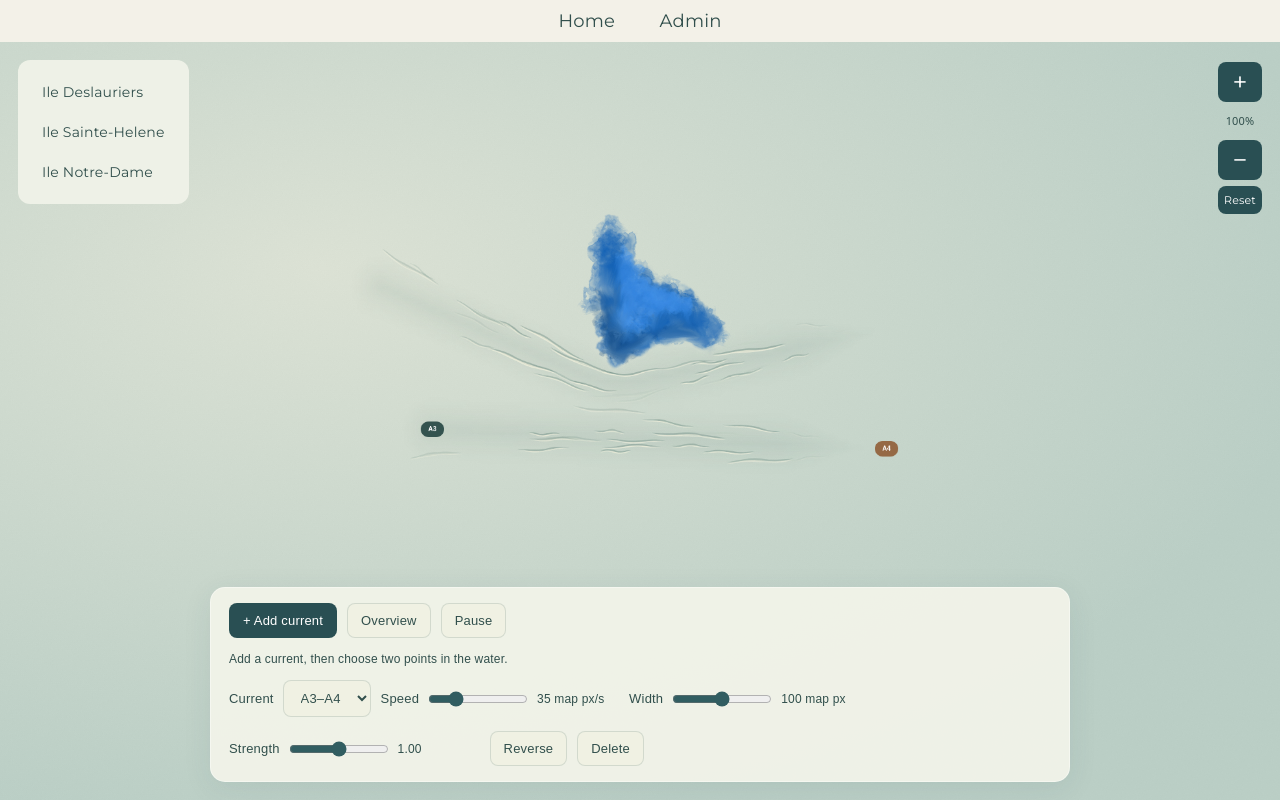
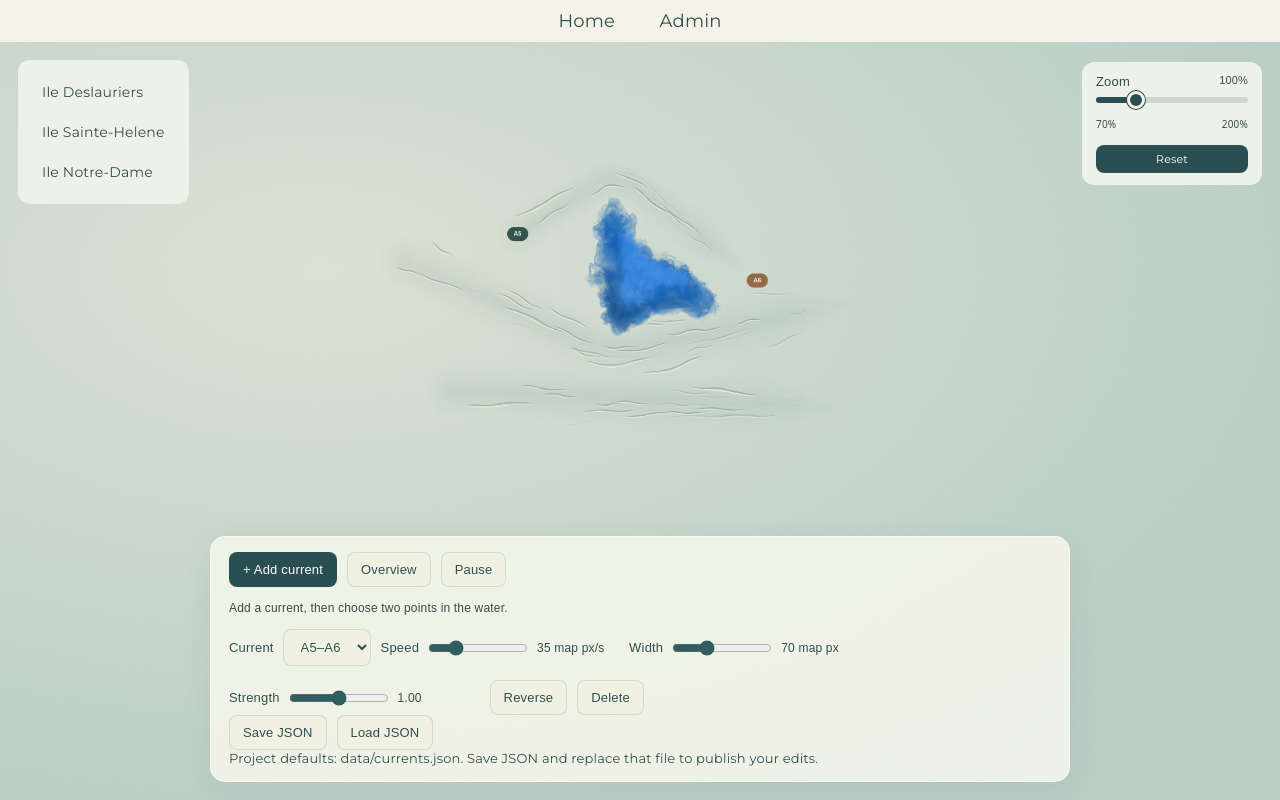
Before and after one commit to Jimmy-Le/CART470Project, a React (Vite) app in the folder interactive-map-app/: page / in a window 1280 px wide. Shown: the top 800 px of the page. Built offline with nearby package versions, Linux system fonts and the light colour scheme; a web font is replaced by a local one.

Commit message:
feat: enhance zoom controls and add current file management functionality

```diff
--- a/interactive-map-app/src/components/ComponentZoomButtons.jsx
+++ b/interactive-map-app/src/components/ComponentZoomButtons.jsx
@@ -1,10 +1,13 @@
+import { useId } from 'react';
 export default function ZoomButtons({ zoom = 1, onZoomChange }) {
+  const id = useId();
+  const percent = Math.round(zoom * 100);
   return <div className="team-zoom-controls" aria-label="Map zoom">
-    <button type="button" aria-label="Zoom in" disabled={zoom >= 2}
-      onClick={() => onZoomChange?.(value => Math.min(2, +(value + .1).toFixed(1)))}>+</button>
-    <output aria-label="Zoom level">{Math.round(zoom * 100)}%</output>
-    <button type="button" aria-label="Zoom out" disabled={zoom <= .7}
-      onClick={() => onZoomChange?.(value => Math.max(.7, +(value - .1).toFixed(1)))}>−</button>
+    <label htmlFor={id}>Zoom <output>{percent}%</output></label>
+    <input id={id} aria-label="Map zoom" type="range" min="70" max="200" step="1"
+      value={percent} style={{ '--zoom-fill': `${(percent - 70) / 130 * 100}%` }}
+      onChange={event => onZoomChange?.(Number(event.target.value) / 100)} />
+    <div className="zoom-scale"><span>70%</span><span>200%</span></div>
     <button type="button" className="team-zoom-reset" onClick={() => onZoomChange?.(1)}>Reset</button>
   </div>;
 }
--- a/interactive-map-app/src/components/water/CurrentControls.jsx
+++ b/interactive-map-app/src/components/water/CurrentControls.jsx
@@ -1,3 +1,4 @@
+import CurrentFileControls from './CurrentFileControls.jsx';
 import { routeName } from './engine/routeMath.js';
 
 export function CurrentOption({ current }) {
@@ -36,5 +37,6 @@ export default function CurrentControls({ state, actions }) {
       <button type="button" disabled={!route} onClick={actions.reverseCurrent}>Reverse</button>
       <button type="button" disabled={!route} onClick={actions.deleteCurrent}>Delete</button>
     </div>
+    <CurrentFileControls actions={actions} />
   </section>;
 }
--- /dev/null
+++ b/interactive-map-app/src/components/water/CurrentFileControls.jsx
@@ -0,0 +1,54 @@
+import { useRef, useState } from 'react';
+
+function parseFile(text) {
+  const data = JSON.parse(text);
+  if (!Array.isArray(data)) throw new Error('Expected a JSON array of currents.');
+  if (data.length > 40) throw new Error('Maximum 40 currents per file.');
+  const ids = new Set();
+  for (const r of data) {
+    if (!r || !Number.isSafeInteger(r.id) || r.id < 0 || ids.has(r.id)) throw new Error('Each current needs a unique non-negative integer id.');
+    ids.add(r.id);
+    for (const p of [r.a, r.b]) {
+      if (!p || !Number.isFinite(p.x) || !Number.isFinite(p.y) || p.x < 0 || p.x > 1200 || p.y < 0 || p.y > 800) throw new Error('Invalid endpoint coordinates.');
+    }
+    for (const [key, min, max] of [['speed',0,150],['width',20,180],['strength',0,2]]) {
+      if (!Number.isFinite(r[key]) || r[key] < min || r[key] > max) throw new Error(`Invalid ${key}: expected ${min}–${max}.`);
+    }
+  }
+  return data;
+}
+
+export default function CurrentFileControls({ actions }) {
+  const input = useRef(null);
+  const [message, setMessage] = useState('');
+  const [loading, setLoading] = useState(false);
+  function save() {
+    const blob = new Blob([JSON.stringify(actions.getCurrents(), null, 2) + '\n'], { type: 'application/json' });
+    const url = URL.createObjectURL(blob);
+    const link = document.createElement('a');
+    link.href = url; link.download = 'currents.json'; link.click();
+    setTimeout(() => URL.revokeObjectURL(url), 1000);
+    setMessage('JSON downloaded. Share this file to load the same currents.');
+  }
+  async function load(event) {
+    const file = event.target.files?.[0];
+    event.target.value = '';
+    if (!file) return;
+    setLoading(true);
+    try {
+      if (file.size > 1024 * 1024) throw new Error('File must be smaller than 1 MB.');
+      const records = parseFile(await file.text());
+      const count = actions.importCurrents(records);
+      setMessage(`Loaded ${count} currents.${count < records.length ? ` Skipped ${records.length - count} routes blocked by the map.` : ''} Save JSON and replace the project file to share these changes.`);
+    } catch (error) { setMessage(`Could not load JSON: ${error.message}`); }
+    finally { setLoading(false); }
+  }
+  return <div className="current-file-controls">
+    <div className="toolbar">
+      <button type="button" onClick={save} disabled={loading}>Save JSON</button>
+      <button type="button" onClick={() => input.current.click()} disabled={loading}>{loading ? 'Loading…' : 'Load JSON'}</button>
+      <input ref={input} type="file" accept=".json,application/json" hidden onChange={load} />
+    </div>
+    <p role="status">{message || 'Project defaults: data/currents.json. Save JSON and replace that file to publish your edits.'}</p>
+  </div>;
+}
--- a/interactive-map-app/src/components/water/WaterMap.css
+++ b/interactive-map-app/src/components/water/WaterMap.css
@@ -59,3 +59,16 @@
   .team-preview-card { max-width: calc(100vw - 24px); }
   .team-map-notice { top: 115px; left: 12px; }
 }
+
+.team-zoom-controls { width: 180px; padding: 12px 14px; border-radius: 12px; background: #f1f3e9f2; gap: 8px; color: #314f4c; }
+.team-zoom-controls label { display: flex; justify-content: space-between; width: 100%; font: 13px Arial,sans-serif; }
+.team-zoom-controls input { appearance: none; width: 100%; height: 6px; border-radius: 8px; cursor: pointer; background: linear-gradient(to right,#294f53 var(--zoom-fill),#cad6ce var(--zoom-fill)); }
+.team-zoom-controls input::-webkit-slider-thumb { appearance: none; width: 18px; height: 18px; border: 3px solid #f1f3e9; border-radius: 50%; background: #294f53; box-shadow: 0 0 0 1px #294f53; }
+.team-zoom-controls input::-moz-range-thumb { width: 13px; height: 13px; border: 3px solid #f1f3e9; border-radius: 50%; background: #294f53; }
+.team-zoom-controls .zoom-scale { display: flex; justify-content: space-between; width: 100%; font-size: 10px; }
+.team-zoom-controls .team-zoom-reset { width: 100%; }
+.team-island-preview { right: 240px; }
+@media (max-width: 650px) {
+  .team-zoom-controls { width: 140px; right: 10px; top: 10px; padding: 10px; box-sizing: border-box; }
+  .team-island-preview { right: auto; top: 150px; }
+}
--- a/interactive-map-app/src/components/water/WaterMap.jsx
+++ b/interactive-map-app/src/components/water/WaterMap.jsx
@@ -7,10 +7,10 @@ import useWaterEngine from './hooks/useWaterEngine.js';
 import './WaterMap.css';
 
 const WaterMap = forwardRef(function WaterMap({ onSelect, zoom = 1, islands = defaultIslands,
-  initialCurrents, onCurrentsChange, storageKey }, ref) {
+  initialCurrents, onCurrentsChange }, ref) {
   const host = useRef(null);
   const { engine, state, actions } = useWaterEngine(host, {
-    islands, initialCurrents, onSelect, onCurrentsChange, zoom, storageKey,
+    islands, initialCurrents, onSelect, onCurrentsChange, zoom,
   });
   useImperativeHandle(ref, () => ({
     focusIsland: id => engine.current?.focusIsland(id),
--- a/interactive-map-app/src/components/water/data/currentStorage.js
+++ b/interactive-map-app/src/components/water/data/currentStorage.js
@@ -1,6 +1,5 @@
 import defaults from './currents.json';
 
-export const DEFAULT_STORAGE_KEY = 'cart470-team-water-v1';
 const clamp = (value, min, max, fallback) => Number.isFinite(value)
   ? Math.max(min, Math.min(max, value)) : fallback;
 const point = p => p && Number.isFinite(p.x) && Number.isFinite(p.y)
@@ -25,18 +24,7 @@ export function serializeCurrents(routes) {
     id, a: { x: a.x, y: a.y }, b: { x: b.x, y: b.y }, speed, width, strength,
   }));
 }
-export function loadLocalCurrents(key = DEFAULT_STORAGE_KEY) {
-  try {
-    const raw = key ? localStorage.getItem(key) : null;
-    if (raw !== null) {
-      const parsed = JSON.parse(raw);
-      if (Array.isArray(parsed)) return normalizeCurrents(parsed);
-    }
-  } catch { /* Invalid or unavailable storage falls back to project defaults. */ }
+// Project JSON is the shared source of truth. Ignore browser-local drafts.
+export function loadProjectCurrents() {
   return normalizeCurrents(defaults);
 }
-export function saveLocalCurrents(records, key = DEFAULT_STORAGE_KEY) {
-  if (!key) return;
-  try { localStorage.setItem(key, JSON.stringify(serializeCurrents(records))); }
-  catch { /* The editor continues to work when storage is unavailable. */ }
-}
--- a/interactive-map-app/src/components/water/data/currents.json
+++ b/interactive-map-app/src/components/water/data/currents.json
@@ -26,5 +26,19 @@
     "speed": 35,
     "width": 100,
     "strength": 1
+  },
+  {
+    "id": 2,
+    "a": {
+      "x": 390.943725550352,
+      "y": 321.28651431795083
+    },
+    "b": {
+      "x": 800.5924658949729,
+      "y": 400.84639364107966
+    },
+    "speed": 35,
+    "width": 70,
+    "strength": 1
   }
 ]
--- a/interactive-map-app/src/components/water/hooks/useWaterEngine.js
+++ b/interactive-map-app/src/components/water/hooks/useWaterEngine.js
@@ -1,8 +1,8 @@
 import { useEffect, useRef, useState } from 'react';
 import { createWaterMap } from '../waterEngine.js';
-import { DEFAULT_STORAGE_KEY, loadLocalCurrents, saveLocalCurrents } from '../data/currentStorage.js';
+import { loadProjectCurrents } from '../data/currentStorage.js';
 
-export default function useWaterEngine(host, { islands, initialCurrents, storageKey = DEFAULT_STORAGE_KEY,
+export default function useWaterEngine(host, { islands, initialCurrents,
   onSelect, onCurrentsChange, zoom = 1 }) {
   const engine = useRef(null);
   const callbacks = useRef({ onSelect, onCurrentsChange });
@@ -15,23 +15,23 @@ export default function useWaterEngine(host, { islands, initialCurrents, storage
   useEffect(() => {
     const map = createWaterMap(host.current, {
       islands,
-      currents: initial.current ?? loadLocalCurrents(storageKey),
+      currents: initial.current ?? loadProjectCurrents(),
       onSelect: (...args) => callbacks.current.onSelect?.(...args),
       onStateChange: setState,
       onCurrentsChange: records => {
-        saveLocalCurrents(records, storageKey);
         callbacks.current.onCurrentsChange?.(records);
       },
     });
     engine.current = map;
     map.setZoom(currentZoom.current);
     return () => { map.destroy(); engine.current = null; };
-  }, [host, islands, storageKey]);
+  }, [host, islands]);
   const call = name => (...args) => engine.current?.[name](...args);
   return { engine, state, actions: {
     toggleAdd: call('toggleAdd'), overview: call('overview'), togglePause: call('togglePause'),
     selectCurrent: call('selectCurrent'), updateCurrent: call('updateCurrent'),
     reverseCurrent: call('reverseCurrent'), deleteCurrent: call('deleteCurrent'),
     focusIsland: call('focusIsland'),
+    getCurrents: call('getCurrents'), importCurrents: call('importCurrents'),
   } };
 }
--- a/interactive-map-app/src/components/water/waterEngine.js
+++ b/interactive-map-app/src/components/water/waterEngine.js
@@ -457,6 +457,13 @@ return {
   hideName,
   toggleAdd, selectCurrent, updateCurrent, reverseCurrent, deleteCurrent, togglePause, overview,
   getCurrents: () => serializeCurrents(routes),
+  importCurrents(records) {
+    loadCurrents(records);
+    rebuildField();
+    save();
+    message(`Loaded ${routes.length} currents from JSON.`);
+    return routes.length;
+  },
   setCurrents(records) {
     loadCurrents(records);
     rebuildField();
```
